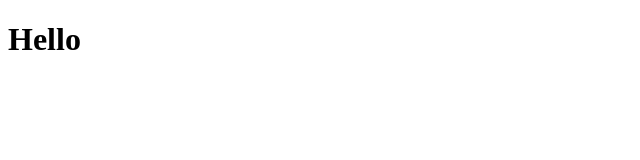
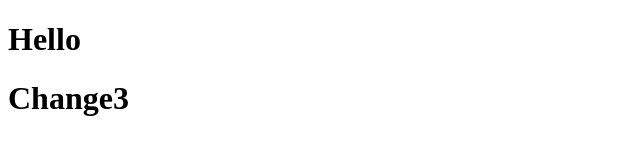
Before and after one commit to Jkernelv20/RepoTest, a plain HTML site: page index.html in a window 1280 px wide. Shown: the whole page, without its empty margins (0-640 px from the left). Drawn offline with Linux system fonts and the light colour scheme.

Commit message:
change #3

```diff
--- a/index.html
+++ b/index.html
@@ -8,6 +8,7 @@
 <body>
     <h1>Hello</h1>
 
+    <h1>Change3</h1>
 
     <script src=""></script>
 </body>
```
